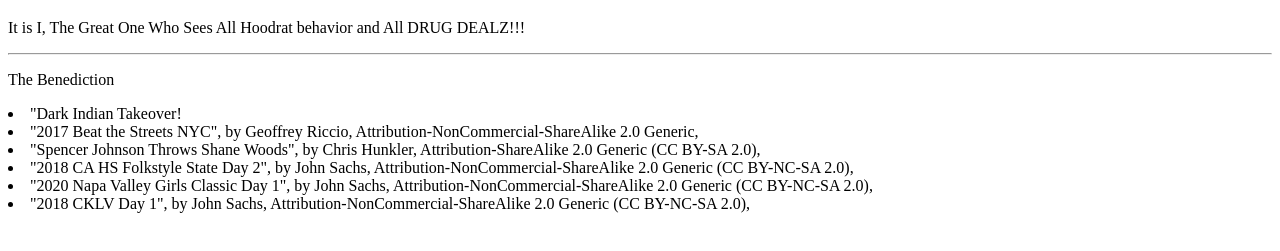
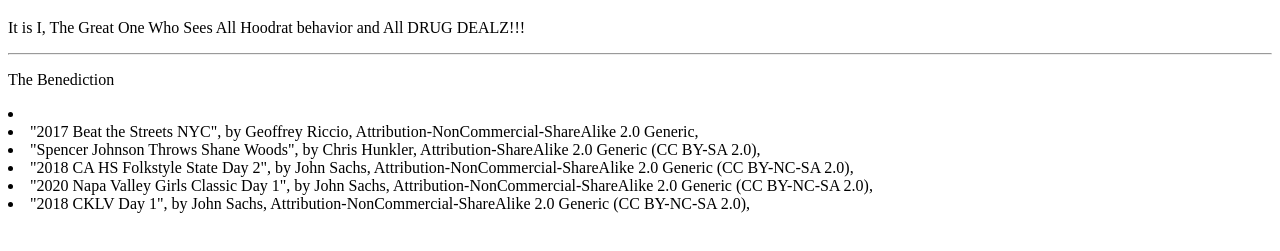
Before and after one commit to anthonyamis/website-wrestling, a plain HTML site: page index.html in a window 1280 px wide. Shown: the part 61-312 px from the top of the page. Drawn offline with Linux system fonts and the light colour scheme.

Commit message:
Update index.html

```diff
--- a/index.html
+++ b/index.html
@@ -10,7 +10,7 @@
      <hr>
      <p>The Benediction</p>
      <oi>
-         <li>"Dark Indian Takeover! <a https://www.flickr.com/photos/tech-fall/22552386467</a>
+         <li> <a https://www.flickr.com/photos/tech-fall/22552386467</a>
             <li>"2017 Beat the Streets NYC", by Geoffrey Riccio, Attribution-NonCommercial-ShareAlike 2.0 Generic, <a https://www.flickr.com/photos/tech-fall/34056541423</a>
                 <li>"Spencer Johnson Throws Shane Woods", by Chris Hunkler, Attribution-ShareAlike 2.0 Generic (CC BY-SA 2.0), <a https://www.flickr.com/photos/chrishunkeler/19024733878</a>
                     <li>"2018 CA HS Folkstyle State Day 2", by John Sachs, Attribution-NonCommercial-ShareAlike 2.0 Generic (CC BY-NC-SA 2.0), <a https://www.flickr.com/photos/tech-fall/38957512490</a>
```
